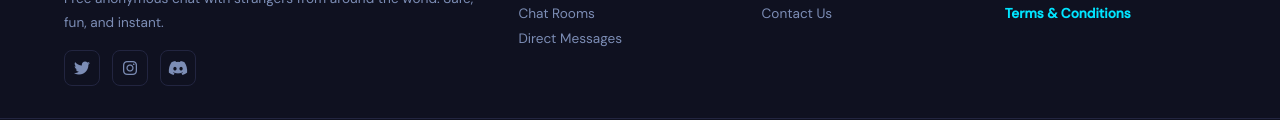
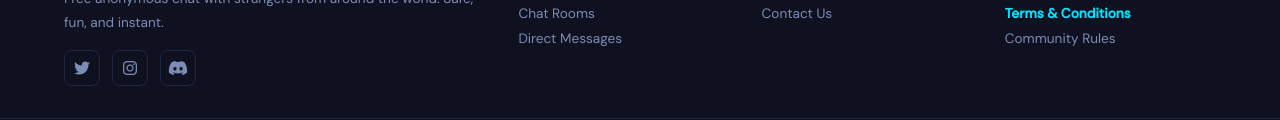
Before and after one commit to chamikumarap-commits/chatrealtime, a website: page public/terms.html in a window 1280 px wide. Shown: the part 4478-4598 px from the top of the page. Drawn offline with Linux system fonts and the light colour scheme.

Commit message:
Update terms.html

```diff
--- a/public/terms.html
+++ b/public/terms.html
@@ -240,6 +240,7 @@
       <h5>Legal</h5>
       <a href="/privacy">Privacy Policy</a>
       <a href="/terms" class="active-link">Terms &amp; Conditions</a>
+       <a href="/community">Community Rules</a>
     </div>
   </div>
   <div class="footer-bottom">
```
